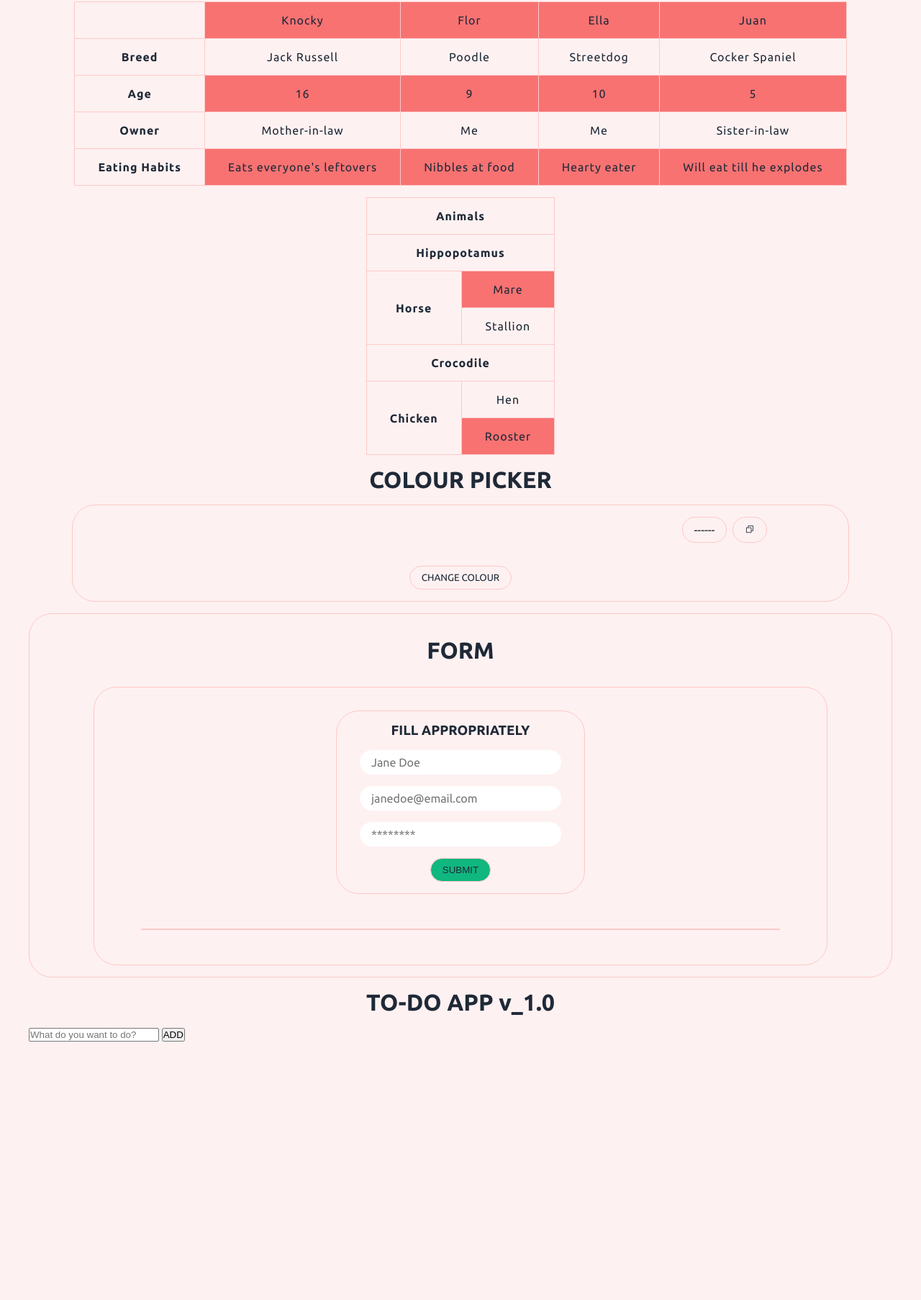
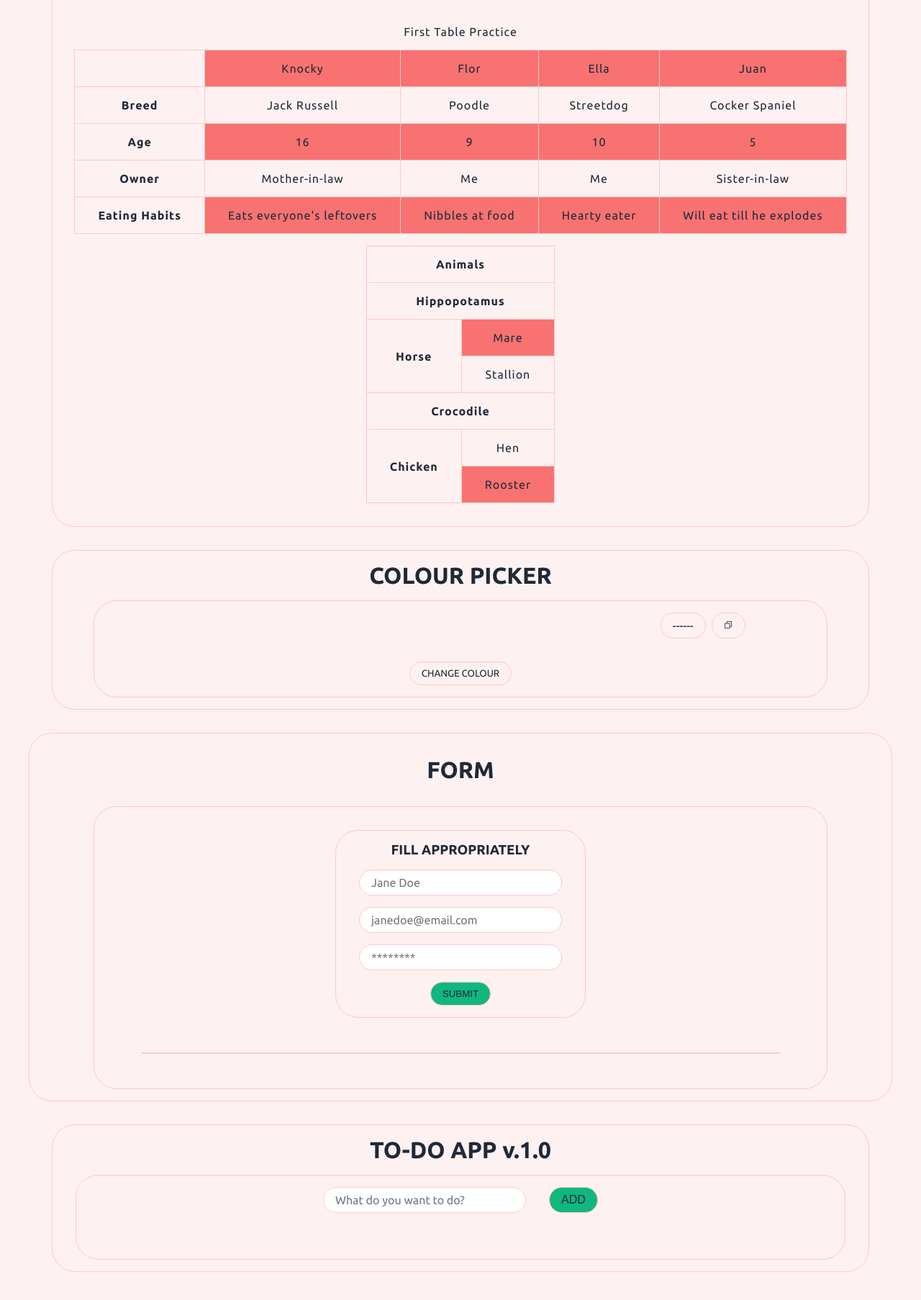
Before and after one commit to PERFEXION17/javascript-lab, a plain HTML site: page index.html in a window 1280 px wide. Shown: the part 320-2126 px from the top of the page at 72% size. Before the commit the page ends 1847 px from the top, so only its background shows below. Drawn offline with nearby package versions, Linux system fonts and the light colour scheme.

Commit message:
Style the todo app and correct a typo

```diff
--- a/index.html
+++ b/index.html
@@ -153,11 +153,11 @@
       </section>
 
       <section id="to-do" class="to_do">
-        <h2>TO-DO APP v_1.0</h2>
+        <h2>TO-DO APP v.1.0</h2>
         <div class="todo_con">
           <div class="todo_input_div"><input type="text" id="todo-input" class="todo_input" placeholder="What do you want to do?"> <button id="add-todo" class="add_todo">ADD</button></div>
+          <ul id="todo-list" class="todo_list"></ul>
         </div>
-        <ul id="todo-list" class="todo_list"></ul>
       </section>
     </main>
 
--- a/styles.css
+++ b/styles.css
@@ -131,6 +131,13 @@ main {
 COUNTER
 =====*/
 
+.counter{
+  margin: 2rem;
+  padding-bottom: 1rem;
+  border: var(--border);
+  border-radius: var(--border-radius);
+}
+
 .con {
   width: 70%;
   max-width: 30rem;
@@ -201,6 +208,13 @@ COUNTER
 TABLES
 =====*/
 
+.table{
+  margin: 2rem;
+  padding-bottom: 1rem;
+  border: var(--border);
+  border-radius: var(--border-radius);
+}
+
 table {
   margin: 1rem auto;
   color: var(--text-colour);
@@ -242,6 +256,13 @@ caption {
 /*=====
 COLOUR PICKER
 =====*/
+
+.colour_picker{
+  margin: 2rem;
+  padding-bottom: 1rem;
+  border: var(--border);
+  border-radius: var(--border-radius);
+}
 
 .colour_con {
   width: 90%;
@@ -366,7 +387,7 @@ FORM
   padding: 0.5rem 1rem;
   font-family: var(--font);
   font-size: 1rem;
-  border: none;
+  border: var(--border);
   outline: none;
   border-radius: var(--border-radius);
 }
@@ -478,3 +499,85 @@ FORM
   border-radius: var(--border-radius);
   cursor: pointer;
 }
+
+/*=====
+TO-DO
+=====*/
+
+.to_do{
+  margin: 2rem;
+  padding-bottom: 1rem;
+  border: var(--border);
+  border-radius: var(--border-radius);
+}
+
+.todo_con{
+  /* width: max-content; */
+  margin: 0 2rem;
+  padding: 1rem;
+  display: flex;
+  align-items: center;
+  justify-content: center;
+  flex-direction: column;
+  gap: 1rem;
+  border: var(--border);
+  border-radius: var(--border-radius);
+  transition: var(--transition);
+}
+
+.todo_input_div{
+  display: flex;
+  align-items: center;
+  justify-content: space-between;
+  gap: 2rem;
+}
+
+.todo_input{
+  padding: 0.5rem 1rem;
+  font-family: var(--font);
+  font-size: 1rem;
+  border: var(--border);
+  outline: none;
+  border-radius: var(--border-radius);
+}
+
+.todo_input:focus{
+  border: 2px solid var(--primary-colour);
+}
+
+.add_todo{
+  padding: .5rem 1rem;
+  background-color: var(--green);
+  color: var(--text-colour);
+  font-size: 1rem;
+  border: var(--border);
+  border-radius: var(--border-radius);
+  cursor: pointer;
+}
+
+.todo_list{
+  padding: 1rem;
+}
+
+.input_item{
+  width: 100%;
+  margin-bottom: 1rem;
+  padding: .5rem 2rem;
+  display: flex;
+  align-items: center;
+  justify-content: space-between;
+  gap: 2rem;
+  color: var(--text-colour);
+  border: var(--border);
+  border-radius: var(--border-radius);
+}
+
+.todo_delete{
+  padding: .5rem 1rem;
+  font-size: 1rem;
+  background-color: var(--red);
+  color: var(--text-colour);
+  border: var(--border);
+  border-radius: var(--border-radius);
+  cursor: pointer;
+}
```
